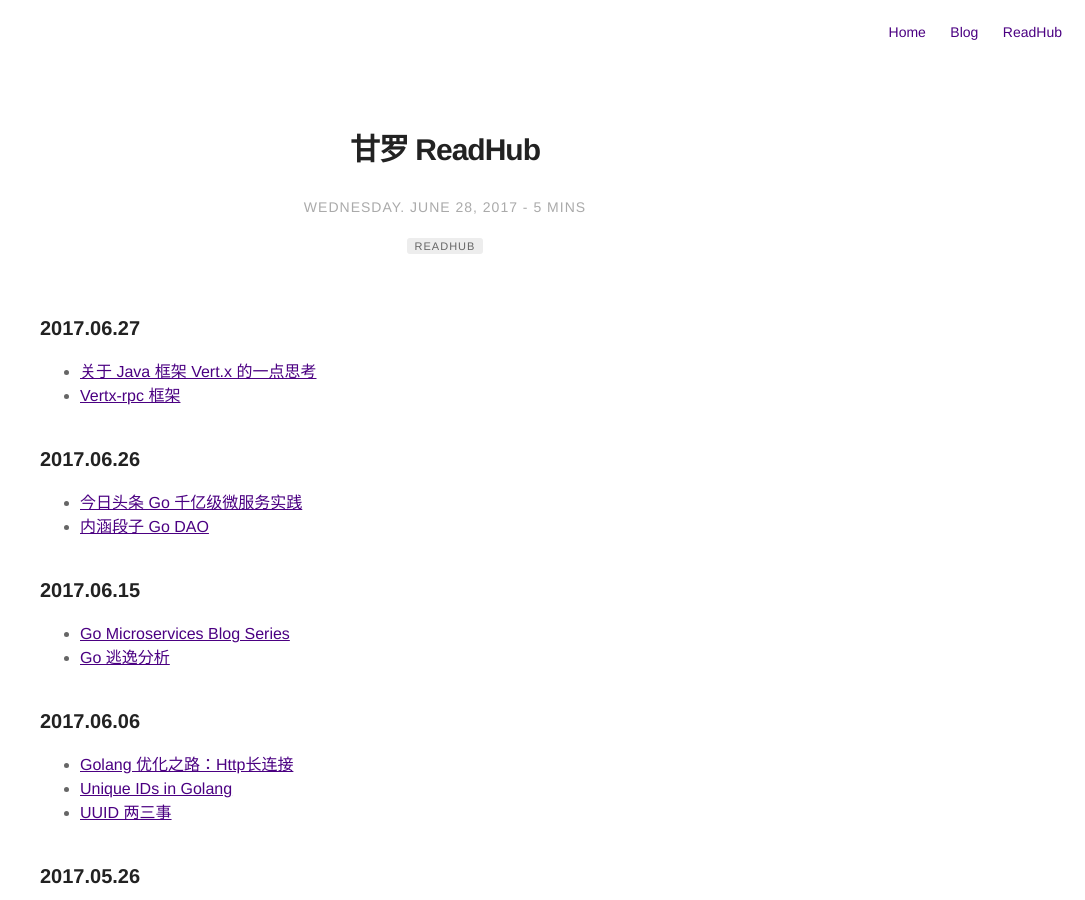
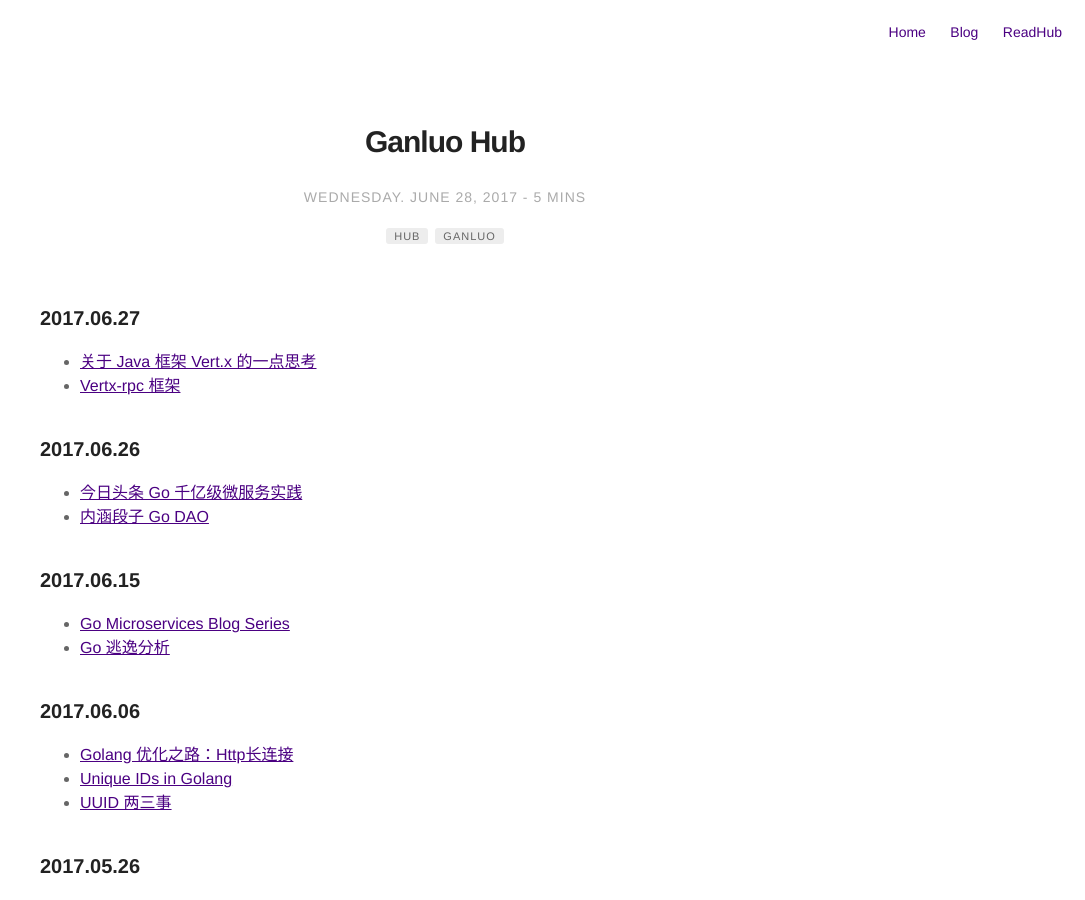
Before and after one commit to Jiangew/jiangew.github.io, a Jekyll site: the page built from _posts/2017-06-27-ganluo-hub.markdown, in a window 1280 px wide and 900 px high. Shown: the whole window, without its empty margins (195-1280 px from the left). Built offline with Jekyll 4.4.1, drawn with Linux system fonts in a browser that asks for light colours.

Commit message:
post blog demo

```diff
--- a/_posts/2017-06-27-readhub.markdown
+++ b/_posts/2017-06-27-ganluo-hub.markdown
@@ -1,11 +1,12 @@
 ---
-title: "甘罗 ReadHub"
+title: "Ganluo Hub"
 layout: post
 date: 2017-06-28 09:06
 image: /assets/images/markdown.jpg
 headerImage: false
 tag:
-- ReadHub
+- Hub
+- Ganluo
 category: blog
 author: JamesiWorks
 description: Markdown summary with different options
```
